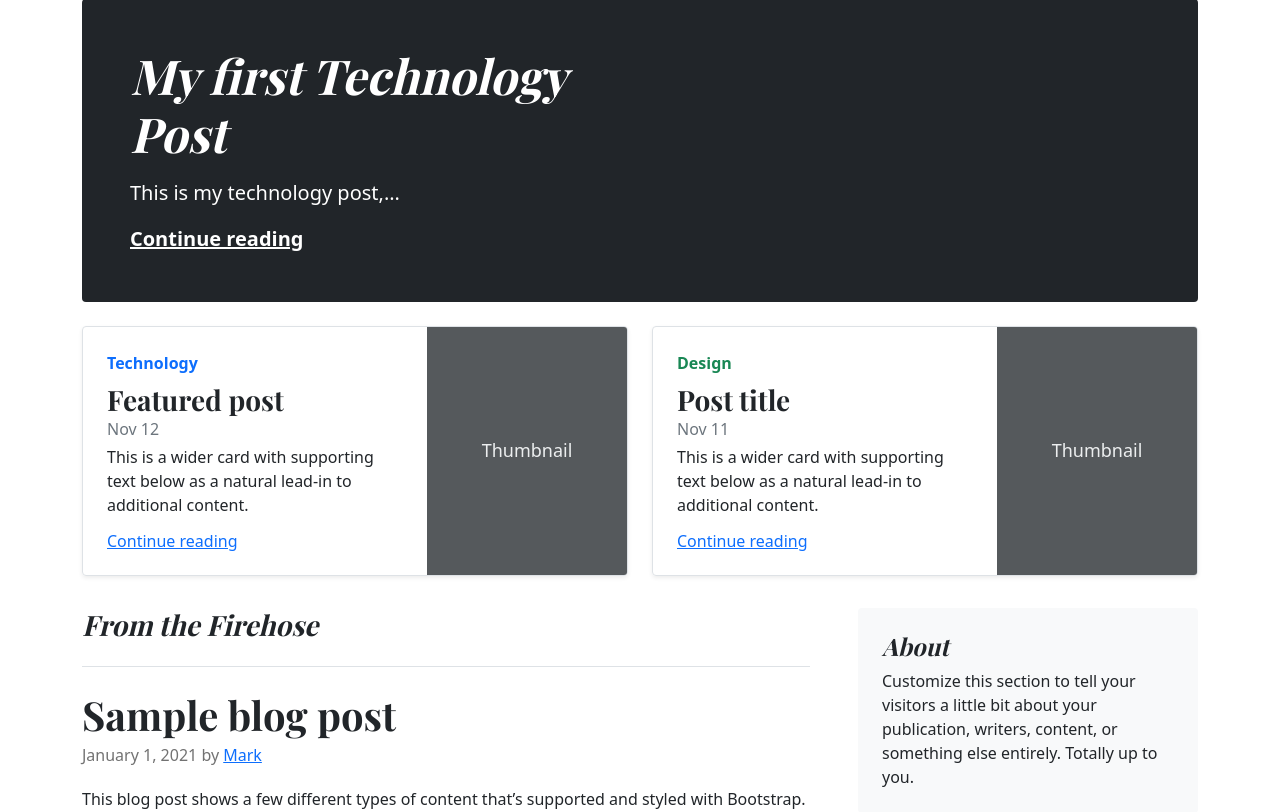
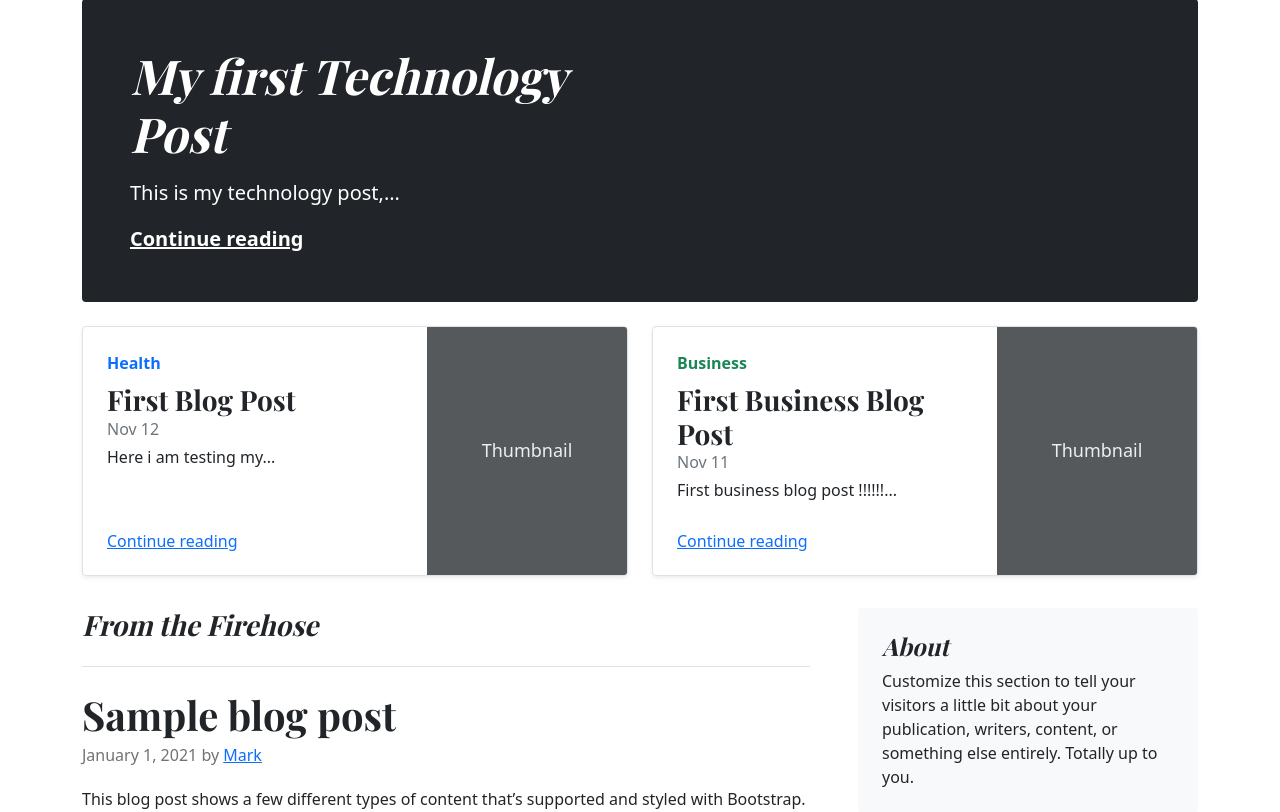
Before and after one commit to Abdul12majid/my_blog, a Django app: page / in a window 1280 px wide. Shown: the part 122-934 px from the top of the page. Run offline with Django 5.2, Linux system fonts and the light colour scheme; data comes from the database, SQL or seed files in the repository; both versions use the stored data as it was after the commit; some libraries are stand-ins or nearby versions.

Commit message:
updated index views

```diff
--- a/blog_app/templates/index.html
+++ b/blog_app/templates/index.html
@@ -4,8 +4,8 @@
 
     {% block top_blog %}
 
-      <h1 class="display-4 fst-italic">{{ the_blog.title }}</h1>
-      <p class="lead my-3">{{ the_blog.short_content }}</p>
+      <h1 class="display-4 fst-italic">{{ most_liked_post.title }}</h1>
+      <p class="lead my-3">{{ most_liked_post.short_content }}</p>
       <p class="lead mb-0"><a href="#" class="text-white fw-bold">Continue reading</a></p>
 
     {% endblock %}
@@ -17,10 +17,10 @@
     <div class="col-md-6">
       <div class="row g-0 border rounded overflow-hidden flex-md-row mb-4 shadow-sm h-md-250 position-relative">
         <div class="col p-4 d-flex flex-column position-static">
-          <strong class="d-inline-block mb-2 text-primary">{{ most_liked_tech.categories.name }}</strong>
-          <h3 class="mb-0">Featured post</h3>
+          <strong class="d-inline-block mb-2 text-primary">{{ second_most_liked_post.categories.name }}</strong>
+          <h3 class="mb-0">{{ second_most_liked_post.title }}</h3>
           <div class="mb-1 text-muted">Nov 12</div>
-          <p class="card-text mb-auto">This is a wider card with supporting text below as a natural lead-in to additional content.</p>
+          <p class="card-text mb-auto">{{ second_most_liked_post.short_content }}</p>
           <a href="#" class="stretched-link">Continue reading</a>
         </div>
         <div class="col-auto d-none d-lg-block">
@@ -32,10 +32,10 @@
     <div class="col-md-6">
       <div class="row g-0 border rounded overflow-hidden flex-md-row mb-4 shadow-sm h-md-250 position-relative">
         <div class="col p-4 d-flex flex-column position-static">
-          <strong class="d-inline-block mb-2 text-success">Design</strong>
-          <h3 class="mb-0">Post title</h3>
+          <strong class="d-inline-block mb-2 text-success">{{ third_most_liked_post.categories.name }}</strong>
+          <h3 class="mb-0">{{ third_most_liked_post.title }}</h3>
           <div class="mb-1 text-muted">Nov 11</div>
-          <p class="mb-auto">This is a wider card with supporting text below as a natural lead-in to additional content.</p>
+          <p class="mb-auto">{{ third_most_liked_post.short_content }}</p>
           <a href="#" class="stretched-link">Continue reading</a>
         </div>
         <div class="col-auto d-none d-lg-block">
--- a/blog_app/views.py
+++ b/blog_app/views.py
@@ -3,19 +3,21 @@ from .models import Post, Category
 
 # Create your views here.
 
-world_category = Category.objects.get(id=3)
 health_category = Category.objects.get(id=5)
 tech_category = Category.objects.get(id=1)
 
 def index(request):
-	the_blog = Post.objects.order_by('-likes').first()
-	get_tech_blog = Post.objects.filter(categories=tech_category).all()
-	most_liked_tech = get_tech_blog.order_by('-likes').first()
+	most_liked_post = Post.objects.order_by('-likes').first()
 
+	# Get the second and third most liked posts
+	top_three_posts = Post.objects.order_by('-likes')[:3]
 
+	second_most_liked_post = top_three_posts[1] if len(top_three_posts) > 1 else None
+	third_most_liked_post = top_three_posts[2] if len(top_three_posts) > 2 else None
 
 	context = {
-	'the_blog':the_blog,
-	'most_liked_tech':most_liked_tech,
+	'most_liked_post':most_liked_post,
+	'second_most_liked_post':second_most_liked_post,
+	'third_most_liked_post':third_most_liked_post
 	}
 	return render(request, 'index.html', context)
```
Also changed, not shown: blog_app/migrations/0004_remove_post_categories_post_categories.py (added), db.sqlite3.
